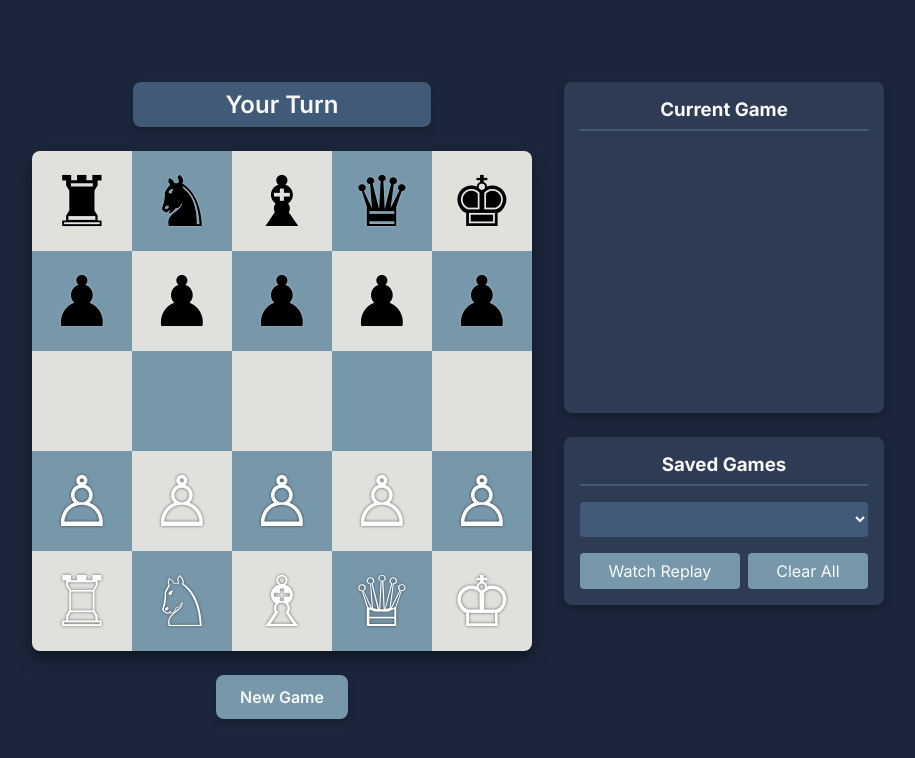
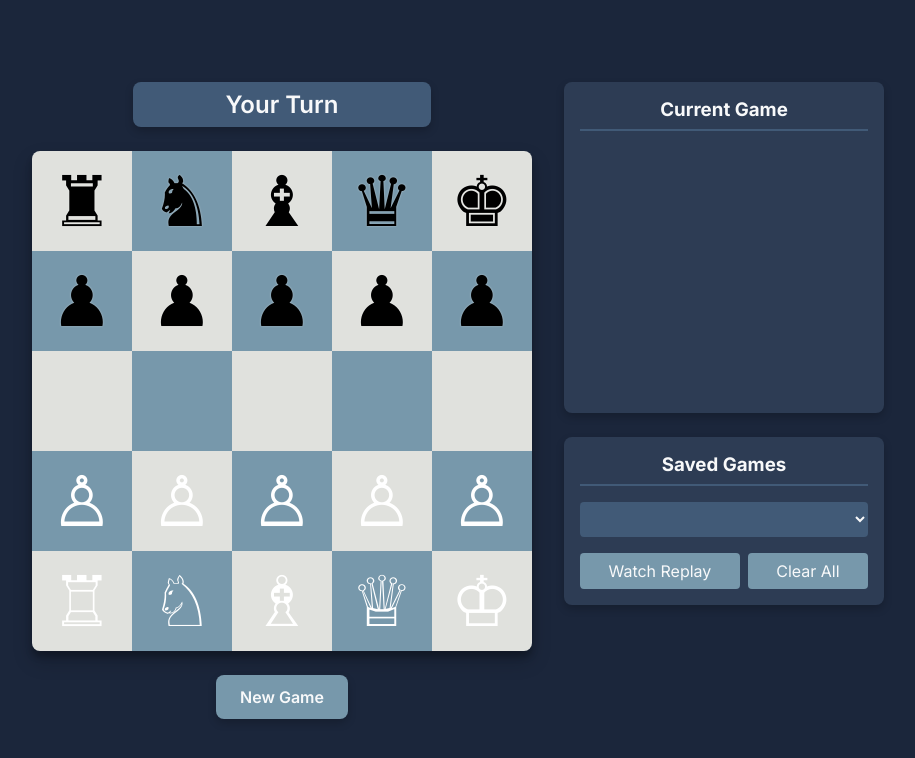
Before and after one commit to ravi-annaswamy/minichess, a plain HTML site: page index.html in a window 1280 px wide. Shown: the whole page, without its empty margins (182-1097 px from the left). Drawn offline with Linux system fonts and the light colour scheme.

Commit message:
white pieces solid white

```diff
--- a/index.html
+++ b/index.html
@@ -82,7 +82,6 @@
 
         .piece.white {
             color: #ffffff;
-            text-shadow: 0 0 3px rgba(0,0,0,0.6);
         }
 
         .piece.black {
```
